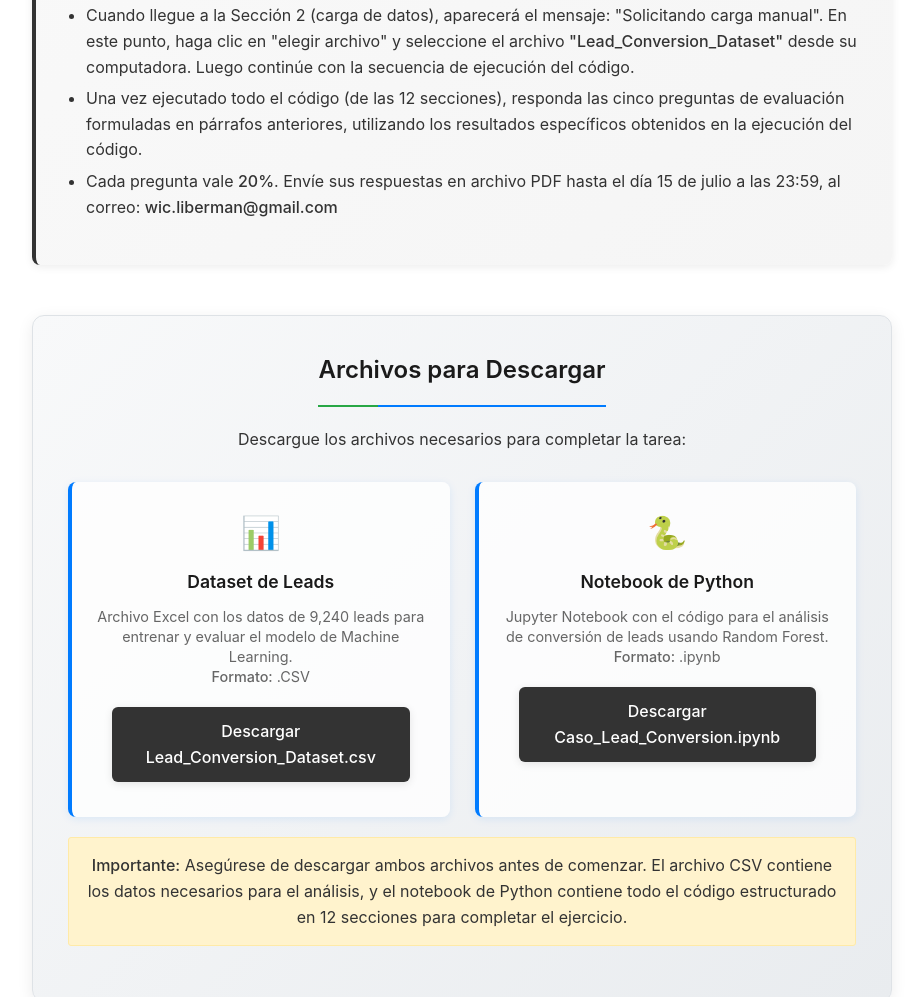
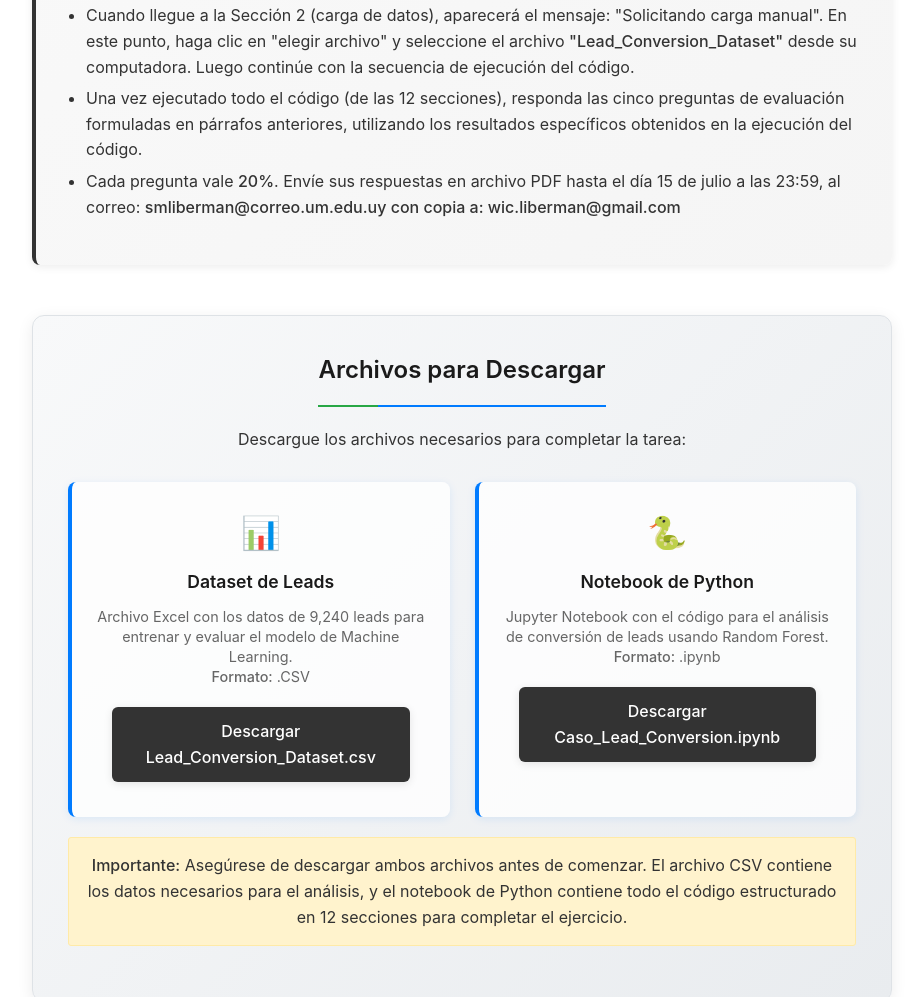
Before and after one commit to wicliberman/Data_Science, a plain HTML site: page index.html in a window 1280 px wide. Shown: the part 7790-8787 px from the top of the page, without its empty margins (178-1101 px from the left). Drawn offline with Linux system fonts and the light colour scheme.

Commit message:
Update index.html

```diff
--- a/index.html
+++ b/index.html
@@ -620,7 +620,7 @@
                 <ul>
                     <li>Cuando llegue a la Sección 2 (carga de datos), aparecerá el mensaje: "Solicitando carga manual". En este punto, haga clic en "elegir archivo" y seleccione el archivo <strong>"Lead_Conversion_Dataset"</strong> desde su computadora. Luego continúe con la secuencia de ejecución del código.</li>
                     <li>Una vez ejecutado todo el código (de las 12 secciones), responda las cinco preguntas de evaluación formuladas en párrafos anteriores, utilizando los resultados específicos obtenidos en la ejecución del código.</li>
-                    <li>Cada pregunta vale <strong>20%</strong>. Envíe sus respuestas en archivo PDF hasta el día 15 de julio a las 23:59, al correo: <strong>wic.liberman@gmail.com</strong></li>
+                    <li>Cada pregunta vale <strong>20%</strong>. Envíe sus respuestas en archivo PDF hasta el día 15 de julio a las 23:59, al correo: <strong>smliberman@correo.um.edu.uy con copia a: wic.liberman@gmail.com</strong></li>
                 </ul>
             </div>
         </div>
```
